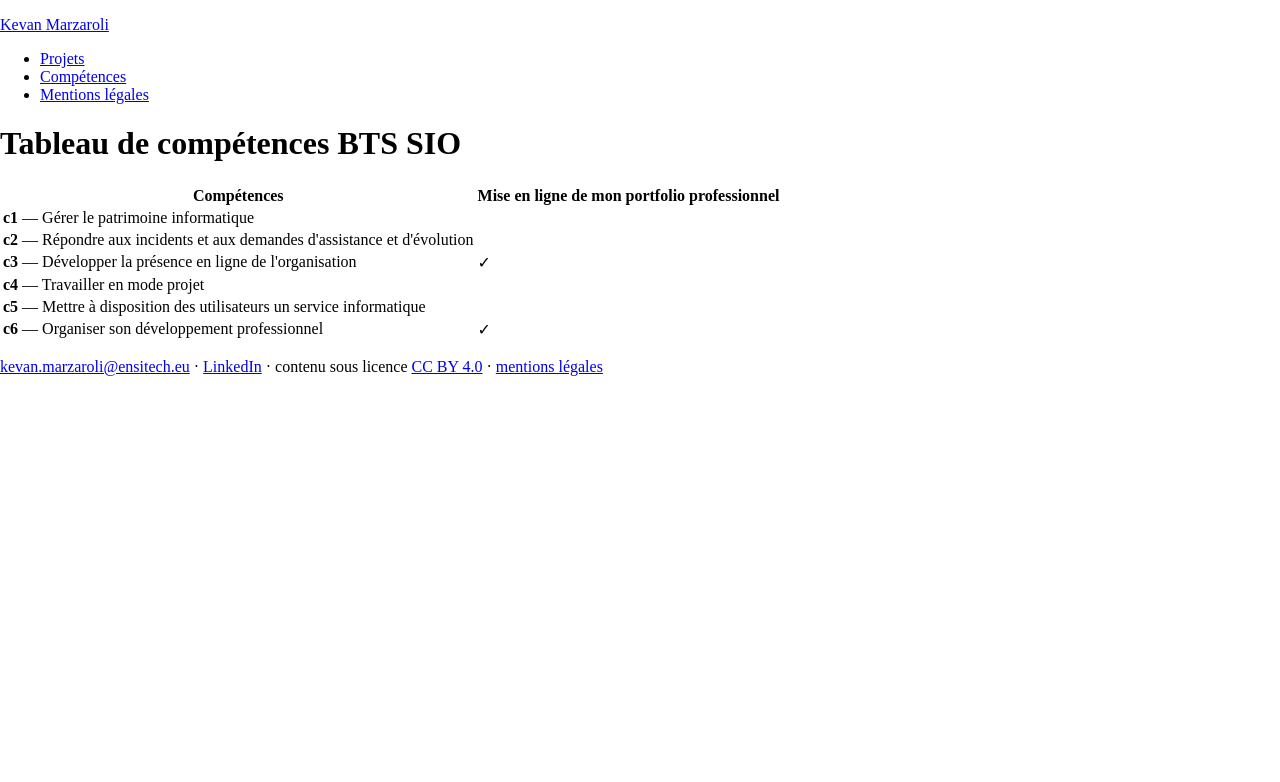
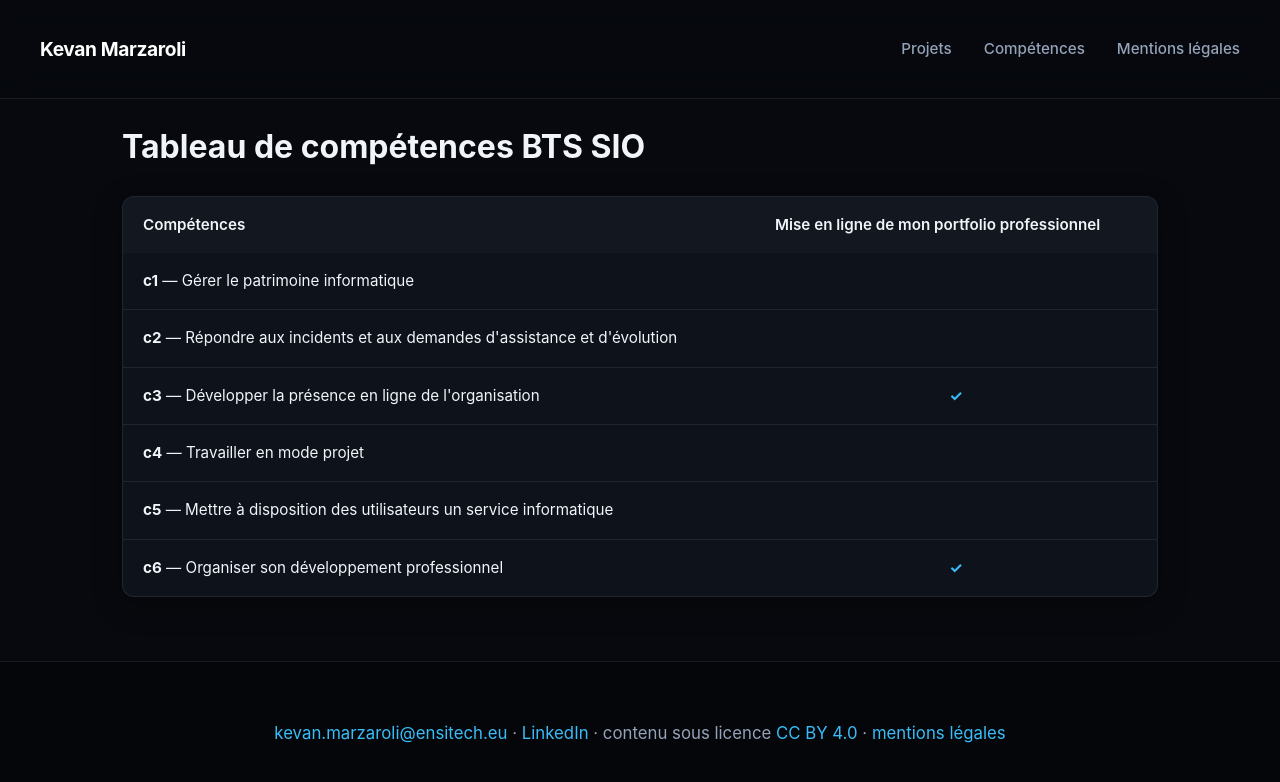
Before and after one commit to kevan-png/repository-Kevan-Marzaroli, a Jekyll site: the page built from competences.html, in a window 1280 px wide. Shown: the top 782 px of the page. Built offline with Jekyll 4.4.1, drawn with Linux system fonts in a browser that asks for light colours.

Commit message:
Refactor CSS for dark tech portfolio style

```diff
--- a/css/style.css
+++ b/css/style.css
@@ -1,42 +1,102 @@
-/* --- STYLE META HERO FULL BLEED --- */
+/* ==========================================================================
+   PORTFOLIO FUTURISTE DARK TECH (NVIDIA / META / CYBER STYLE)
+   ========================================================================== */
 
-/* Empêche les barres de défilement horizontales */
+:root {
+  --bg-dark: #07090e;
+  --bg-card: rgba(18, 22, 32, 0.75);
+  --bg-card-hover: rgba(26, 32, 48, 0.85);
+  --border-color: rgba(255, 255, 255, 0.08);
+  --border-glow: rgba(56, 189, 248, 0.4);
+
+  --text-main: #f1f5f9;
+  --text-muted: #94a3b8;
+
+  --accent-blue: #0064e0;
+  --accent-cyan: #38bdf8;
+  --accent-green: #10b981;
+}
+
+/* --- Base & Dark Mode --- */
+* {
+  box-sizing: border-box;
+}
+
+html {
+  scroll-behavior: smooth;
+  background-color: var(--bg-dark);
+}
+
 body {
+  margin: 0;
+  padding: 0;
+  background-color: var(--bg-dark);
+  color: var(--text-main);
+  font-family: -apple-system, BlinkMacSystemFont, "SF Pro Display", "Segoe UI", Roboto, sans-serif;
+  line-height: 1.6;
   overflow-x: hidden;
+  -webkit-font-smoothing: antialiased;
+}
+
+/* --- Navigation Header Glassmorphism --- */
+header {
+  position: sticky;
+  top: 0;
+  z-index: 100;
+  width: 100%;
+  background: rgba(7, 9, 14, 0.85);
+  backdrop-filter: blur(16px);
+  -webkit-backdrop-filter: blur(16px);
+  padding: 1rem 2.5rem;
+  display: flex;
+  justify-content: space-between;
+  align-items: center;
+  border-bottom: 1px solid var(--border-color);
+}
+
+.site a {
+  color: #ffffff;
+  font-weight: 700;
+  font-size: 1.2rem;
+  text-decoration: none;
+  letter-spacing: -0.02em;
+}
+
+nav ul {
+  list-style: none;
+  display: flex;
+  gap: 2rem;
   margin: 0;
   padding: 0;
 }
 
-/* Annule les limites de largeur sur le hero */
-main {
-  max-width: 100% !important;
-  padding: 0 !important;
-  margin: 0 !important;
+nav a {
+  color: var(--text-muted);
+  text-decoration: none;
+  font-size: 0.95rem;
+  font-weight: 500;
+  transition: color 0.2s ease;
 }
 
-/* Zone du contenu sous la vidéo */
-.main-content {
-  max-width: 1200px;
-  margin: 0 auto;
-  padding: 0 2rem;
+nav a:hover {
+  color: var(--accent-cyan);
 }
 
-/* Bannière héro plein écran */
+/* --- Section Hero Vidéo --- */
 .meta-hero {
   position: relative;
   width: 100vw;
-  height: 82vh;
-  min-height: 500px;
+  height: 80vh;
+  min-height: 480px;
   display: flex;
   align-items: center;
   justify-content: center;
   text-align: center;
   overflow: hidden;
   background-color: #000000;
-  margin-bottom: 3rem;
+  margin-bottom: 3.5rem;
 }
 
-/* Vidéo de fond */
 .meta-hero-video {
   position: absolute;
   top: 50%;
@@ -53,76 +113,225 @@ main {
   margin: 0 !important;
 }
 
-/* Voile sombre léger Meta */
 .meta-hero-overlay {
   position: absolute;
   top: 0;
   left: 0;
   width: 100%;
   height: 100%;
-  background: rgba(0, 0, 0, 0.35);
+  background: radial-gradient(circle, rgba(0,0,0,0.2) 0%, rgba(7,9,14,0.75) 100%);
   z-index: 2;
 }
 
-/* Contenu texte centré */
 .meta-hero-content {
   position: relative;
   z-index: 3;
-  max-width: 800px;
+  max-width: 850px;
   padding: 0 1.5rem;
 }
 
 .meta-hero-title {
-  font-size: 3.5rem !important;
-  font-weight: 700 !important;
+  font-size: 3.6rem !important;
+  font-weight: 800 !important;
   color: #ffffff !important;
   margin: 0 0 1rem 0 !important;
-  letter-spacing: -0.03em;
-  text-shadow: 0 2px 12px rgba(0, 0, 0, 0.6);
-  background: none !important;
-  -webkit-text-fill-color: #ffffff !important;
+  letter-spacing: -0.04em;
+  text-shadow: 0 4px 20px rgba(0, 0, 0, 0.8);
+  background: linear-gradient(180deg, #ffffff 0%, #cbd5e1 100%) !important;
+  -webkit-background-clip: text !important;
+  -webkit-text-fill-color: transparent !important;
 }
 
 .meta-hero-subtitle {
-  font-size: 1.2rem !important;
-  color: #f3f4f6 !important;
-  margin: 0 0 2rem 0 !important;
+  font-size: 1.25rem !important;
+  color: #94a3b8 !important;
+  margin: 0 0 2.2rem 0 !important;
   font-weight: 400;
-  line-height: 1.5;
-  text-shadow: 0 2px 8px rgba(0, 0, 0, 0.6);
+  text-shadow: 0 2px 10px rgba(0, 0, 0, 0.8);
 }
 
-/* Bouton bleu pilule officiel Meta */
+/* Bouton Futuriste Cyber-Pilule */
 .meta-hero-btn {
   display: inline-block !important;
-  background-color: #0064e0 !important;
+  background: linear-gradient(135deg, #0064e0 0%, #0284c7 100%) !important;
   color: #ffffff !important;
   font-weight: 600 !important;
-  font-size: 0.95rem !important;
-  padding: 0.85rem 2rem !important;
-  border-radius: 100px !important;
+  font-size: 1rem !important;
+  padding: 0.9rem 2.2rem !important;
+  border-radius: 50px !important;
   text-decoration: none !important;
-  box-shadow: 0 4px 14px rgba(0, 100, 224, 0.4) !important;
-  transition: all 0.2s ease-in-out !important;
+  box-shadow: 0 0 25px rgba(0, 100, 224, 0.45) !important;
+  transition: all 0.3s cubic-bezier(0.16, 1, 0.3, 1) !important;
+  border: 1px solid rgba(255, 255, 255, 0.2) !important;
 }
 
 .meta-hero-btn:hover {
-  background-color: #0052b8 !important;
-  transform: scale(1.03);
-  box-shadow: 0 6px 20px rgba(0, 100, 224, 0.6) !important;
+  transform: translateY(-2px) scale(1.02);
+  box-shadow: 0 0 35px rgba(56, 189, 248, 0.7) !important;
   text-decoration: none !important;
 }
 
-/* Mobile responsive */
+/* --- Structure du Contenu --- */
+main, .main-content {
+  max-width: 1100px;
+  margin: 0 auto;
+  padding: 0 2rem 4rem 2rem;
+}
+
+h2 {
+  font-size: 1.75rem;
+  font-weight: 700;
+  color: #ffffff;
+  margin-top: 3.5rem;
+  margin-bottom: 1.25rem;
+  letter-spacing: -0.02em;
+  display: flex;
+  align-items: center;
+  gap: 0.75rem;
+}
+
+h2::before {
+  content: "";
+  display: inline-block;
+  width: 4px;
+  height: 1.25rem;
+  background: var(--accent-cyan);
+  border-radius: 2px;
+  box-shadow: 0 0 10px var(--accent-cyan);
+}
+
+p {
+  color: var(--text-muted);
+  font-size: 1.05rem;
+  line-height: 1.7;
+}
+
+a {
+  color: var(--accent-cyan);
+  text-decoration: none;
+  transition: color 0.2s ease;
+}
+
+a:hover {
+  text-decoration: underline;
+}
+
+/* --- Cartes Projets Futuristes --- */
+.carte {
+  background: var(--bg-card);
+  backdrop-filter: blur(12px);
+  -webkit-backdrop-filter: blur(12px);
+  border: 1px solid var(--border-color);
+  border-radius: 12px;
+  padding: 1.75rem;
+  margin: 1.5rem 0;
+  transition: all 0.3s ease;
+}
+
+.carte:hover {
+  background: var(--bg-card-hover);
+  border-color: var(--border-glow);
+  box-shadow: 0 8px 32px rgba(0, 0, 0, 0.4), 0 0 15px rgba(56, 189, 248, 0.15);
+  transform: translateY(-2px);
+}
+
+.carte h3 {
+  margin: 0 0 0.5rem 0;
+  font-size: 1.3rem;
+}
+
+.carte h3 a {
+  color: #ffffff;
+  text-decoration: none;
+}
+
+.carte h3 a:hover {
+  color: var(--accent-cyan);
+}
+
+.carte p {
+  margin: 0.5rem 0;
+  color: #cbd5e1;
+}
+
+.carte .meta {
+  font-size: 0.85rem;
+  color: #64748b;
+  margin-top: 1rem;
+  font-weight: 500;
+}
+
+/* --- Tableau Compétences Cyber --- */
+.defile {
+  overflow-x: auto;
+  border-radius: 12px;
+  border: 1px solid var(--border-color);
+  background: var(--bg-card);
+  margin-top: 1.5rem;
+  box-shadow: 0 8px 30px rgba(0, 0, 0, 0.3);
+}
+
+table {
+  width: 100%;
+  border-collapse: collapse;
+  font-size: 0.95rem;
+}
+
+th, td {
+  padding: 1rem 1.25rem;
+  border-bottom: 1px solid var(--border-color);
+  text-align: left;
+}
+
+th {
+  color: var(--text-main);
+  background: rgba(255, 255, 255, 0.02);
+  font-weight: 600;
+}
+
+tr:last-child td, tr:last-child th {
+  border-bottom: none;
+}
+
+td.case {
+  text-align: center;
+  font-weight: 700;
+  color: var(--accent-cyan);
+}
+
+td.case a {
+  display: inline-block;
+  width: 28px;
+  height: 28px;
+  line-height: 28px;
+  background: rgba(56, 189, 248, 0.1);
+  border: 1px solid var(--accent-cyan);
+  border-radius: 6px;
+  color: var(--accent-cyan);
+  text-decoration: none;
+  box-shadow: 0 0 10px rgba(56, 189, 248, 0.2);
+  transition: all 0.2s ease;
+}
+
+td.case a:hover {
+  background: var(--accent-cyan);
+  color: #000000;
+  box-shadow: 0 0 15px var(--accent-cyan);
+}
+
+/* --- Footer --- */
+footer {
+  border-top: 1px solid var(--border-color);
+  padding: 2.5rem 2rem;
+  text-align: center;
+  font-size: 0.85rem;
+  color: #64748b;
+  background-color: rgba(0, 0, 0, 0.3);
+}
+
+/* Responsive Mobile */
 @media (max-width: 768px) {
-  .meta-hero {
-    height: 65vh;
-    min-height: 400px;
-  }
-  .meta-hero-title {
-    font-size: 2.2rem !important;
-  }
-  .meta-hero-subtitle {
-    font-size: 1rem !important;
-  }
+  header { padding: 1rem 1.5rem; }
+  .meta-hero { height: 60vh; }
+  .meta-hero-title { font-size: 2.2rem !important; }
 }
```
